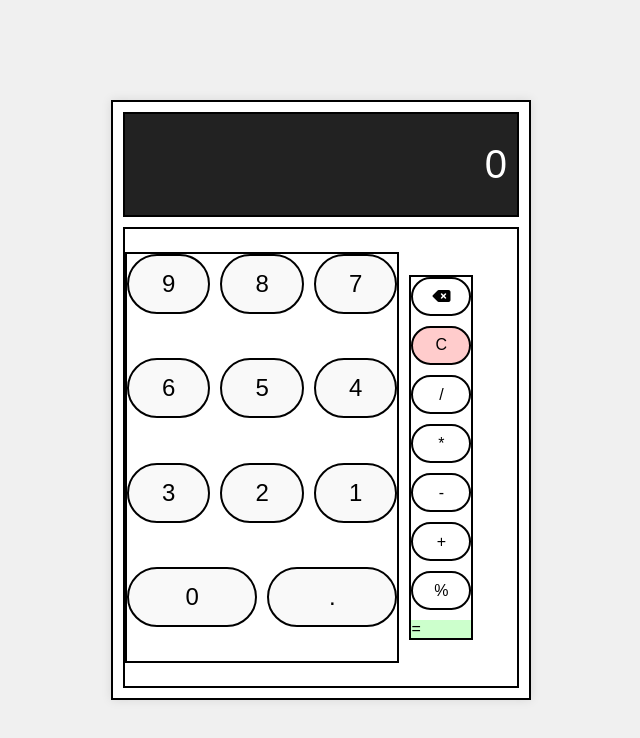
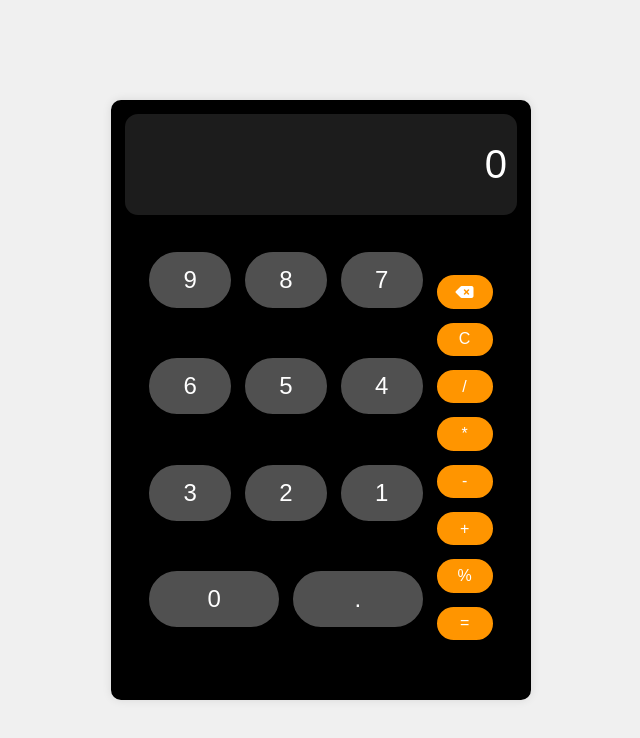
Before and after one commit to jrc03/Calculator, a plain HTML site: page index.html in a window 1280 px wide. Shown: the whole page, without its empty margins (319-959 px from the left). Drawn offline with Linux system fonts and the light colour scheme.

Commit message:
Added some design to the calculator:
    Added colors and styled it.

```diff
--- a/style.css
+++ b/style.css
@@ -3,6 +3,8 @@
     margin: 0;
     padding: 0;
     font-family: Arial, sans-serif;
+    color: white;
+    font-weight: 500;
 }
 
 body {
@@ -20,8 +22,9 @@ body {
     width: 420px;
     padding: 10px;
     border: 2px solid black;
-    background-color: white;
+    background-color: black;
     box-shadow: 0 0 10px rgba(0, 0, 0, 0.1);
+    border-radius: 10px;
 }
 
 .display {
@@ -34,14 +37,17 @@ body {
     border: 2px solid black;
     padding: 10px;
     font-size: 40px;
-    background-color: #222;
+    background-color: #1c1c1c;
+    border-radius: 15px;
     color: white;
 }
 
 .keypad {
     display: flex;
-    border: 2px solid black;
+    background-color: black;
+
     /* flex-wrap: wrap; */
+    justify-content: center;
     gap: 10px;
     width: 100%;
     height: 80%;
@@ -49,7 +55,7 @@ body {
 
 .numbers {
     display: flex;
-    border: 2px solid black;
+    /* border: 2px solid black; */
     flex-wrap: wrap;
     width: 70%;
     height: 90%;
@@ -62,7 +68,7 @@ body {
     display: flex;
     flex-direction: column;
     height: fit-content;
-    border: 2px solid black;
+    /* border: 2px solid black; */
     align-self: center;
 
    height: 80%;
@@ -70,7 +76,7 @@ body {
     /* flex: 1 0 auto; */
     gap: 10px;
 }
-.operator{
+.operator, .clear, .backspace{
     display: flex;
     height: 60px;
     width: 60px;
@@ -78,9 +84,10 @@ body {
     border-radius: 90px;
     align-items: center;
     justify-content: center;
+    background-color: #ff9500;
 }
 
-.number {
+.number, .dot {
     display: flex;
     justify-content: center;
     border-radius: 90px;
@@ -93,17 +100,25 @@ body {
     cursor: pointer;
     transition: background-color 0.3s;
     flex: 1 0 30%;
+    background-color: #505050;
 }
 
 .number:hover, .operator:hover {
     background-color: #ddd;
 }
 
-.clear {
+/* .clear {
     background-color: #ffcccc;
-}
+} */
 
 .equal {
-    background-color: #ccffcc;
-    /* flex: 1 0 100%; */
+    /* background-color: #ccffcc; */
+    display: flex;
+    height: 60px;
+    width: 60px;
+    border: 2px solid black;
+    border-radius: 90px;
+    align-items: center;
+    justify-content: center;
+    background-color: #ff9500;
 }
```
